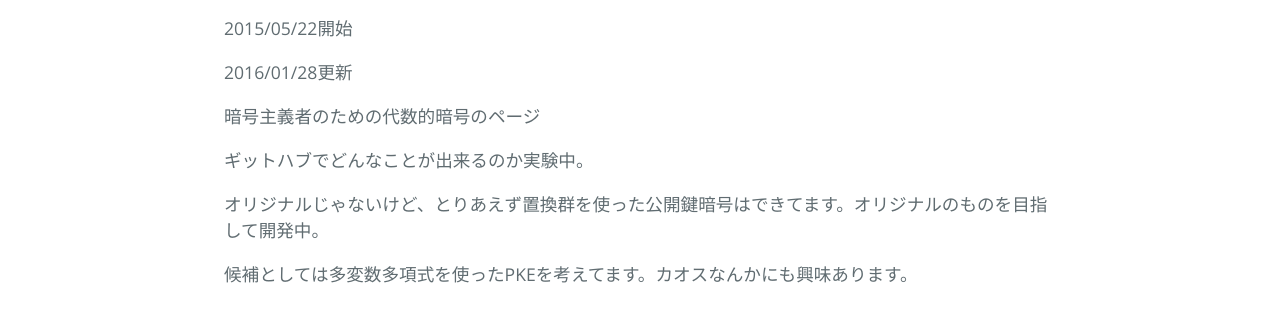
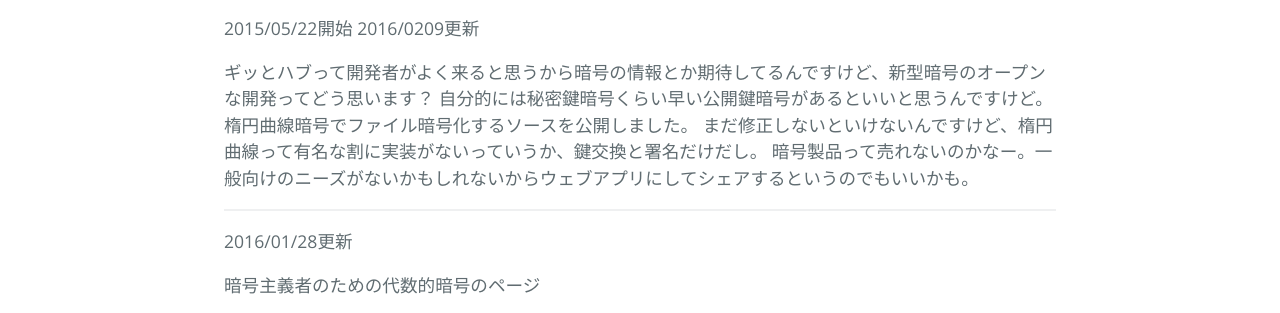
Before and after one commit to anang0g0/kryptism, a plain HTML site: page index.html in a window 1280 px wide. Shown: the part 470-783 px from the top of the page. Drawn offline with nearby package versions, Linux system fonts and the light colour scheme.

```diff
--- a/index.html
+++ b/index.html
@@ -22,7 +22,16 @@
       <h1>
 <a id="kryptism" class="anchor" href="#kryptism" aria-hidden="true"><span aria-hidden="true" class="octicon octicon-link"></span></a>kryptism</h1>
 
-<p>2015/05/22開始</p>
+<p>2015/05/22開始
+2016/0209更新</p>
+
+<p>ギッとハブって開発者がよく来ると思うから暗号の情報とか期待してるんですけど、新型暗号のオープンな開発ってどう思います？
+自分的には秘密鍵暗号くらい早い公開鍵暗号があるといいと思うんですけど。
+楕円曲線暗号でファイル暗号化するソースを公開しました。
+まだ修正しないといけないんですけど、楕円曲線って有名な割に実装がないっていうか、鍵交換と署名だけだし。
+暗号製品って売れないのかなー。一般向けのニーズがないかもしれないからウェブアプリにしてシェアするというのでもいいかも。</p>
+
+<hr>
 
 <p>2016/01/28更新</p>
 
--- a/params.json
+++ b/params.json
@@ -1 +1 @@
-{"name":"Kryptism","tagline":"fast,small,alternative pkc","body":"kryptism\r\n========\r\n2015/05/22開始</br>\r\n\r\n2016/01/28更新</br>\r\n\r\n</br>\r\n暗号主義者のための代数的暗号のページ</br>\r\n\r\nギットハブでどんなことが出来るのか実験中。</br>\r\n\r\nオリジナルじゃないけど、とりあえず置換群を使った公開鍵暗号はできてます。オリジナルのものを目指して開発中。</br>\r\n\r\n候補としては多変数多項式を使ったPKEを考えてます。カオスなんかにも興味あります。</br>\r\n\r\n</br>\r\n\r\n","google":"","note":"Don't delete this file! It's used internally to help with page regeneration."}
+{"name":"Kryptism","tagline":"fast,small,alternative pkc","body":"kryptism\r\n========\r\n2015/05/22開始</br>\r\n2016/0209更新</br>\r\n\r\nギッとハブって開発者がよく来ると思うから暗号の情報とか期待してるんですけど、新型暗号のオープンな開発ってどう思います？\r\n自分的には秘密鍵暗号くらい早い公開鍵暗号があるといいと思うんですけど。\r\n楕円曲線暗号でファイル暗号化するソースを公開しました。\r\nまだ修正しないといけないんですけど、楕円曲線って有名な割に実装がないっていうか、鍵交換と署名だけだし。\r\n暗号製品って売れないのかなー。一般向けのニーズがないかもしれないからウェブアプリにしてシェアするというのでもいいかも。\r\n<hr>\r\n2016/01/28更新</br>\r\n\r\n</br>\r\n暗号主義者のための代数的暗号のページ</br>\r\n\r\nギットハブでどんなことが出来るのか実験中。</br>\r\n\r\nオリジナルじゃないけど、とりあえず置換群を使った公開鍵暗号はできてます。オリジナルのものを目指して開発中。</br>\r\n\r\n候補としては多変数多項式を使ったPKEを考えてます。カオスなんかにも興味あります。</br>\r\n\r\n</br>\r\n\r\n","google":"","note":"Don't delete this file! It's used internally to help with page regeneration."}
```
